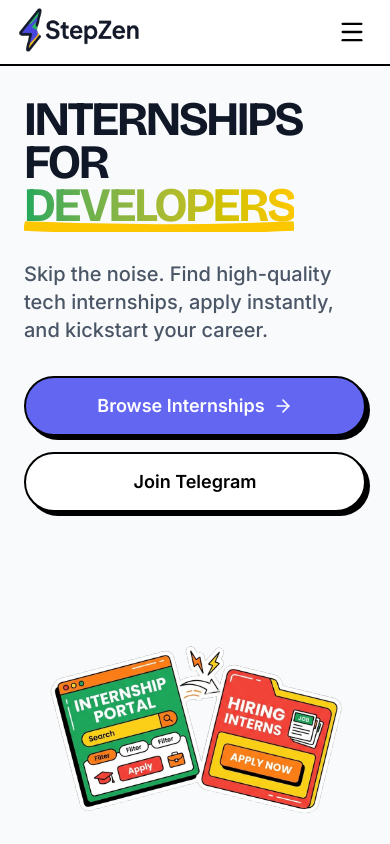
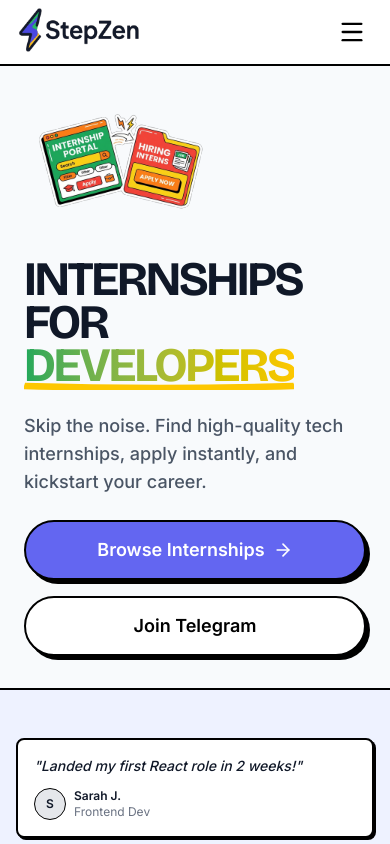
Before and after one commit to TheTevea/stepzen, a React (Vite) app: page / in a window 390 px wide. Shown: the top 844 px of the page. Built offline with nearby package versions, Linux system fonts and the light colour scheme.

Commit message:
update title hero section on home page

```diff
--- /dev/null
+++ b/components/home/HeroSection.tsx
@@ -0,0 +1,78 @@
+import React from 'react';
+import { Link } from 'react-router-dom';
+import { ArrowRight } from 'lucide-react';
+import { Button } from '../Button';
+import heroImg from '@/src/assets/images/hero_image.svg';
+
+export const HeroSection: React.FC = () => {
+  return (
+    <section className="px-6 md:px-4 pb-8 md:py-0 max-w-7xl mx-auto overflow-hidden">
+      {/* Mobile layout */}
+      <div className="md:hidden">
+        <div className="flex justify-start">
+          <img src={heroImg} alt="Hero Illustration" className="w-48 h-auto" />
+        </div>
+        <h1 className="text-5xl font-display font-bold leading-[0.9] text-gray-900 tracking-tighter mb-6">
+          INTERNSHIPS<br/>FOR{' '}
+
+          <span className="text-transparent bg-clip-text bg-gradient-to-r from-[#1DA85B] to-yellow-400 relative inline-block">
+            DEVELOPERS
+            <svg className="absolute w-full h-2 -bottom-0.5 left-0 text-yellow-400 z-[-1]" viewBox="0 0 100 10" preserveAspectRatio="none">
+              <path d="M0 5 Q 50 10 100 5" stroke="currentColor" strokeWidth="8" fill="none" />
+            </svg>
+          </span>
+        </h1>
+        <div className="space-y-6">
+          <p className="text-lg text-gray-600 font-medium">
+            Skip the noise. Find high-quality tech internships, apply instantly, and kickstart your career.
+          </p>
+          <div className="flex flex-col sm:flex-row gap-4">
+            <Link to="/internships">
+              <Button size="lg" className="w-full sm:w-auto">
+                Browse Internships <ArrowRight className="ml-2" size={20} />
+              </Button>
+            </Link>
+            <a href="https://telegram.org" target="_blank" rel="noreferrer">
+              <Button variant="outline" size="lg" className="w-full sm:w-auto">
+                Join Telegram
+              </Button>
+            </a>
+          </div>
+        </div>
+      </div>
+
+      {/* Desktop layout */}
+      <div className="hidden md:flex flex-row items-center gap-12">
+        <div className="w-1/2 space-y-8 relative z-10">
+          <h1 className="text-7xl font-display font-bold leading-[0.9] text-gray-900 tracking-tighter">
+            INTERNSHIPS FOR <br/>
+            <span className="text-transparent bg-clip-text bg-gradient-to-r from-[#1DA85B] to-yellow-400 relative inline-block">
+              DEVELOPERS
+              <svg className="absolute w-full h-3 -bottom-1 left-0 text-yellow-400 z-[-1]" viewBox="0 0 100 10" preserveAspectRatio="none">
+                <path d="M0 5 Q 50 10 100 5" stroke="currentColor" strokeWidth="8" fill="none" />
+              </svg>
+            </span>
+          </h1>
+          <p className="text-xl text-gray-600 font-medium max-w-md">
+            Skip the noise. Find high-quality tech internships, apply instantly, and kickstart your career.
+          </p>
+          <div className="flex flex-row gap-4">
+            <Link to="/internships">
+              <Button size="lg">
+                Browse Internships <ArrowRight className="ml-2" size={20} />
+              </Button>
+            </Link>
+            <a href="https://telegram.org" target="_blank" rel="noreferrer">
+              <Button variant="outline" size="lg">
+                Join Telegram
+              </Button>
+            </a>
+          </div>
+        </div>
+        <div className="w-1/2 relative flex justify-center">
+          <img src={heroImg} alt="Hero Illustration" className="w-full h-auto" />
+        </div>
+      </div>
+    </section>
+  );
+};
--- a/pages/Home.tsx
+++ b/pages/Home.tsx
@@ -1,10 +1,10 @@
 import React from 'react';
 import { Link } from 'react-router-dom';
-import { ArrowRight, Code, Terminal, Coffee, CheckCircle, ExternalLink } from 'lucide-react';
+import { Code, Terminal, Coffee, CheckCircle, ExternalLink } from 'lucide-react';
 import { Button } from '../components/Button';
 import { JobCard } from '../components/JobCard';
+import { HeroSection } from '../components/home/HeroSection';
 import { INTERNSHIPS } from '../constants';
-import heroImg from '@/src/assets/images/hero_image.svg';
 import bannerImg from '@/src/assets/images/banner.svg';
 
 
@@ -14,48 +14,7 @@
   return (
     <div className="animate-in fade-in duration-500">
       {/* Hero Section */}
-      <section className="px-6 md:px-4 py-8 md:py-0 max-w-7xl mx-auto overflow-hidden">
-        <div className="flex flex-col md:flex-row items-center gap-12">
-          <div className="w-full md:w-1/2 space-y-8 relative z-10">
-             {/* Decorative sticker */}
-
-
-            <h1 className="text-5xl md:text-7xl font-display font-bold leading-[0.9] text-gray-900 tracking-tighter">
-              INTERNSHIPS FOR <br/>
-              <span className="text-transparent bg-clip-text bg-gradient-to-r from-[#1DA85B] to-yellow-400 relative inline-block">
-                DEVELOPERS
-                <svg className="absolute w-full h-3 -bottom-1 left-0 text-yellow-400 z-[-1]" viewBox="0 0 100 10" preserveAspectRatio="none">
-                  <path d="M0 5 Q 50 10 100 5" stroke="currentColor" strokeWidth="8" fill="none" />
-                </svg>
-              </span>
-            </h1>
-            <p className="text-xl text-gray-600 font-medium max-w-md">
-              Skip the noise. Find high-quality tech internships, apply instantly, and kickstart your career.
-            </p>
-            <div className="flex flex-col sm:flex-row gap-4">
-              <Link to="/internships">
-                <Button size="lg" className="w-full sm:w-auto">
-                  Browse Internships <ArrowRight className="ml-2" size={20} />
-                </Button>
-              </Link>
-              <a href="https://telegram.org" target="_blank" rel="noreferrer">
-                <Button variant="outline" size="lg" className="w-full sm:w-auto">
-                  Join Telegram
-                </Button>
-              </a>
-            </div>
-          </div>
-
-          <div className="w-full md:w-1/2 relative">
-            <img src={heroImg} alt="Hero Illustration" className="w-full h-auto" />
-            {/* Floating badge */}
-            {/* <div className="absolute -bottom-6 -left-6 bg-yellow-300 border-2 border-black px-4 py-2 rounded-lg shadow-neo-sm transform -rotate-6">
-              <span className="font-bold font-mono">100+ New Roles!</span>
-            </div> */}
-          </div>
-
-        </div>
-      </section>
+      <HeroSection />
 
       {/* Testimonial Strip */}
       <section className="py-12 bg-indigo-50 border-y-2 border-black">
```
